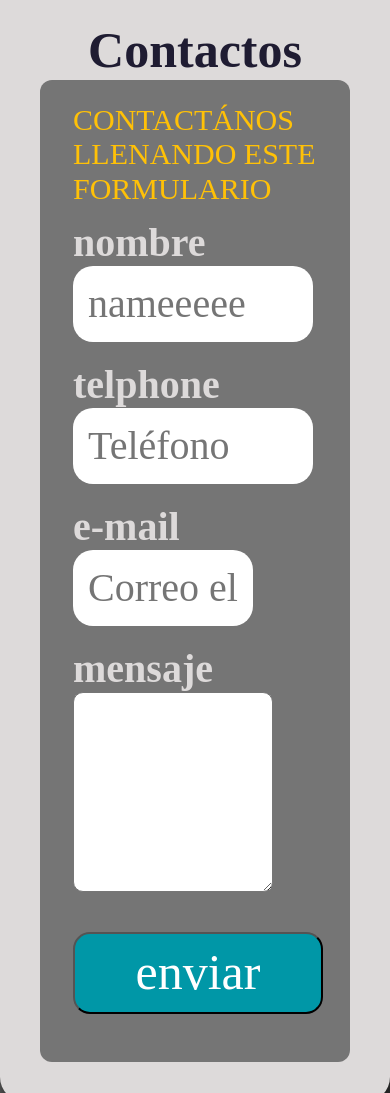
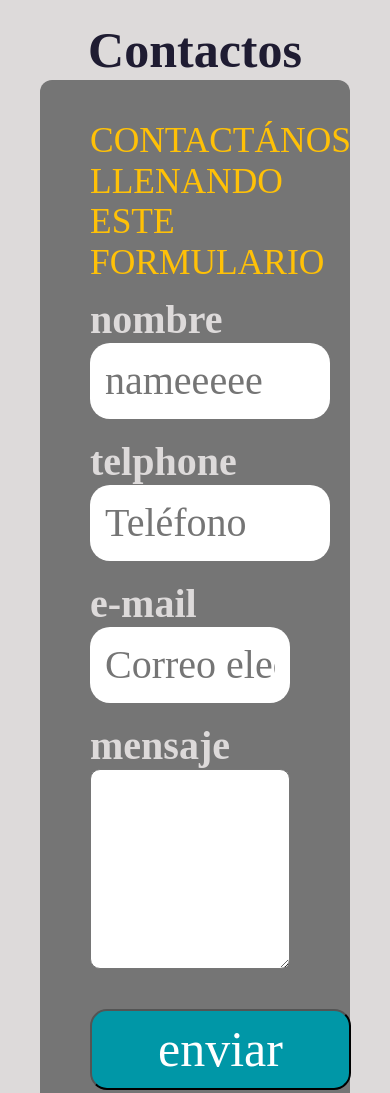
Before and after one commit to ysantilopez/Udemy, a plain HTML site: page 01/index.html in a window 390 px wide. Shown: the part 3385-4478 px from the top of the page. Drawn offline with Linux system fonts and the light colour scheme.

Commit message:
Fallos en el formulario

```diff
--- a/01/style.css
+++ b/01/style.css
@@ -20,6 +20,7 @@
 
 html
 {
+    scroll-behavior: smooth; /*Para cuando se cliquea y se pasa a otra sección*/
     font-size: 62.5%;
     /*1rem = 10px*/
 }
@@ -287,8 +288,8 @@ h1,h2,h3
 .contenedor-campos
 {
     display: grid;
-    grid-template-columns: 60% 60%;
-    grid-template-rows: auto auto 25rem;
+    grid-template-columns: 50% 50%;
+    grid-template-rows: auto auto 2rem;
     column-gap: 1rem;
 
 }
@@ -387,7 +388,7 @@ h1,h2,h3
     }
 }*/
 
-@media (max-width: 614px) {
+@media (max-width: 714px) {
 
     *
     {
@@ -498,14 +499,15 @@ h1,h2,h3
     {
         margin: 0rem;
         padding: 0rem;
-        font-size: 3rem;
+        font-size: 4.2vh;
         text-align: start;
     }
 
     .formulario fieldset
     {
-        width: 20rem;
-        margin: .3rem;
+        width: 100%;
+        margin: 20px;
+
     }
 
    /* .input-text
@@ -516,7 +518,7 @@ h1,h2,h3
 */
     .campo:nth-child(3) .input-text
     {
-        width: 90%;
+        width: 100%;
     }
 
     .contenedor-campos
@@ -540,7 +542,7 @@ h1,h2,h3
 
     .boton
     {
-        width: 25rem;
+        width: 100%;
     }
 
     .w-100
```
Also changed, not shown: 01/index.html (+7 -0 lines).
